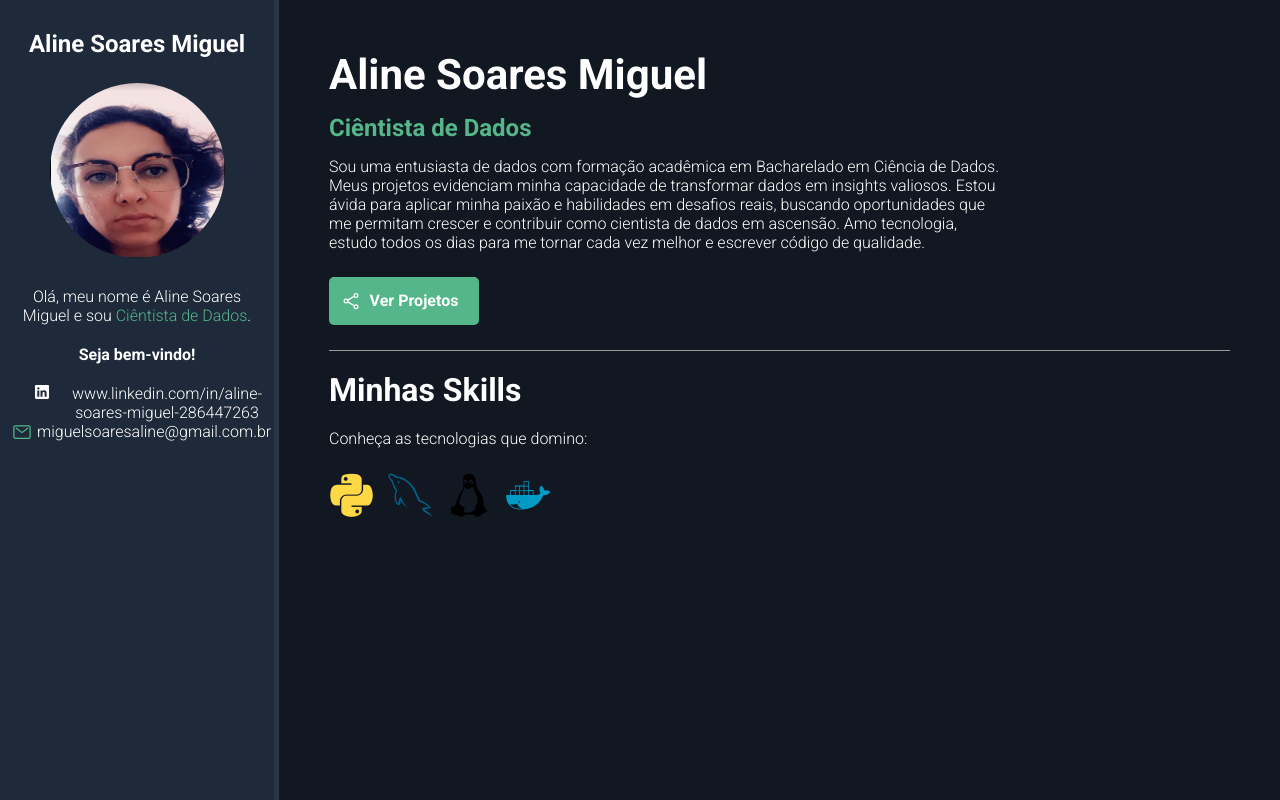
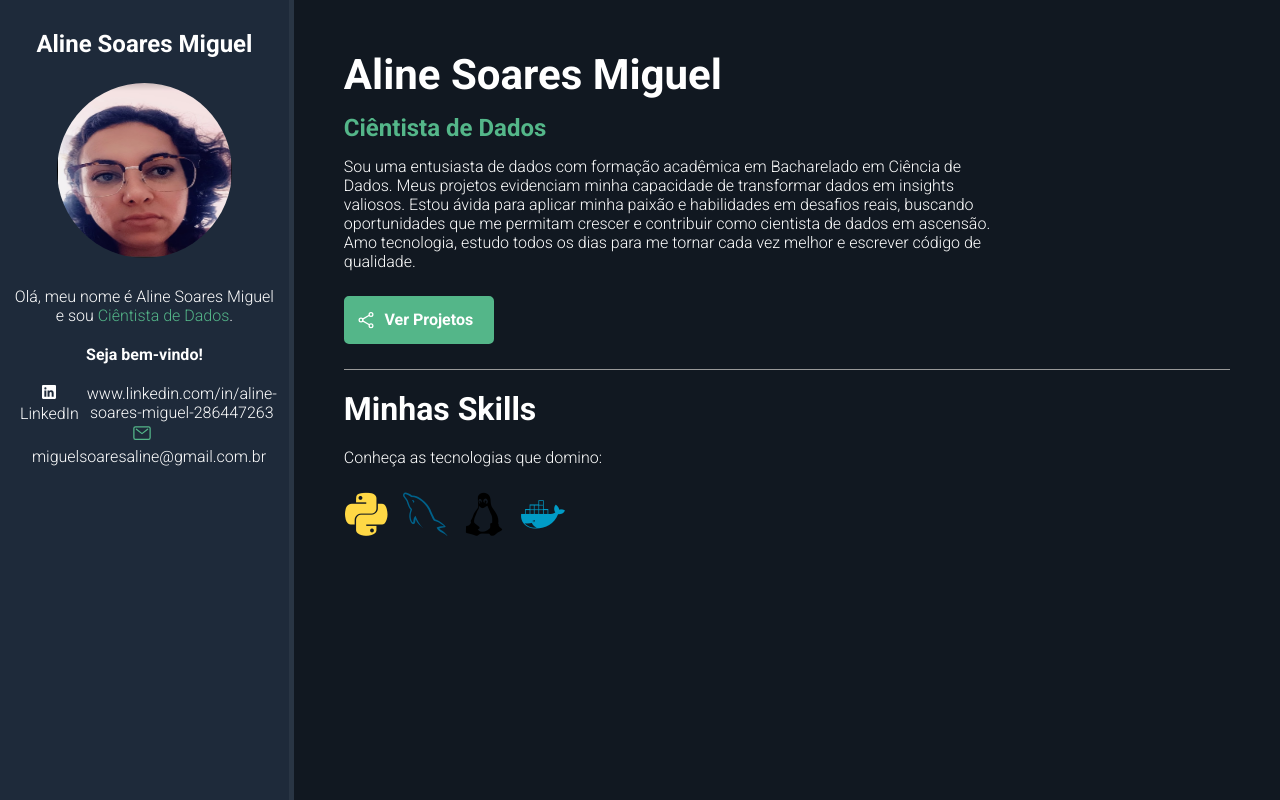
Before and after one commit to aline-miguel/aline-miguel.github.io, a plain HTML site: page index.html in a window 1280 px wide. Drawn offline with nearby package versions, Linux system fonts and the light colour scheme.

```diff
--- a/index.html
+++ b/index.html
@@ -19,10 +19,16 @@
       <p>Olá, meu nome é Aline Soares Miguel e sou <span class="highlight">Ciêntista de Dados</span>.</p>
       <p id="welcome-text">Seja bem-vindo!</p>
       <ul id="social-container">
-        <ion-icon name="logo-linkedin"></ion-icon><a href="www.linkedin.com/in/aline-soares-miguel-286447263">www.linkedin.com/in/aline-soares-miguel-286447263</a>
+        <li>
+          <a href="https://www.linkedin.com/in/aline-soares-miguel-286447263">
+            <ion-icon name="logo-linkedin"></ion-icon> LinkedIn
+          </a>
+        </li><ion-icon name="logo-linkedin"></ion-icon><a href="www.linkedin.com/in/aline-soares-miguel-286447263">www.linkedin.com/in/aline-soares-miguel-286447263</a>
       </ul>
       <div id="email-container">
-        <ion-icon name="mail-outline"></ion-icon><a href="miguelsoaresaline@gmail.com">miguelsoaresaline@gmail.com.br</a>
+        <a href="mailto:miguelsoaresaline@gmail.com">
+          <ion-icon name="mail-outline"></ion-icon> miguelsoaresaline@gmail.com.br
+        </a>
       </div>
     </aside>
     <section id="about-container">
```
